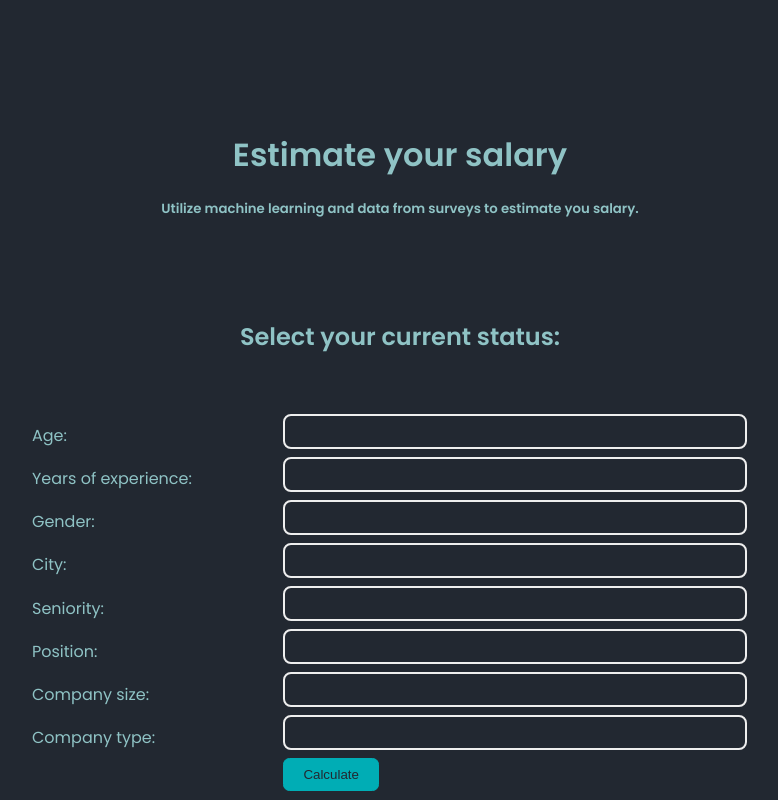
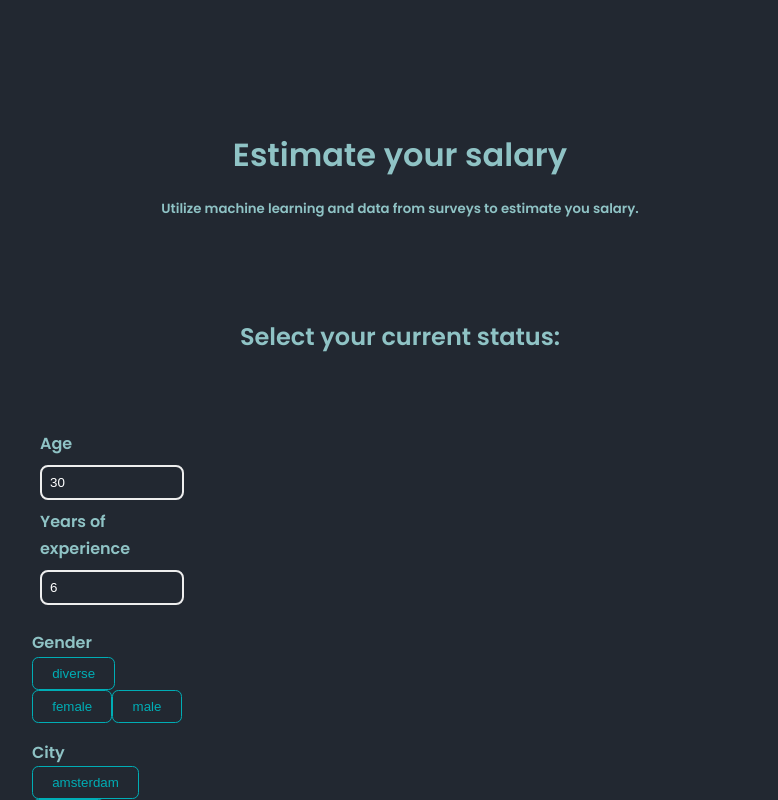
Before and after one commit to Ijusttyped/fair-compensation-frontend, a React (Create React App) app: page / in a window 1280 px wide. Shown: the top 800 px of the page, without its empty margins (240-1018 px from the left). Built offline with nearby package versions, Linux system fonts and the light colour scheme.

Commit message:
Updated feature selection based on labels dictionary

```diff
--- a/src/App.jsx
+++ b/src/App.jsx
@@ -9,8 +9,8 @@ const App = () => {
         <>
             <Header/>
             <Features/>
-            <Calculation/>
-            <Footer/>
+            {/*<Calculation/>*/}
+            {/*<Footer/>*/}
         </>
     )
 }
--- a/src/components/features/Features.jsx
+++ b/src/components/features/Features.jsx
@@ -1,78 +1,90 @@
 import React from 'react'
 import "./features.css"
 import {useRef, useState} from "react";
-import { getSalary } from "../../services/SalaryService";
-// import labels from "../../assets/labels.json";
-
-
+import {getSalary} from "../../services/SalaryService";
+import labels from "../../assets/labels.json";
 
 
 const Features = () => {
+    const light = "var(--color-primary-variant)"
+    const dark = "transparent"
+    const ageDefault = 30
+    const experienceDefault = 6
+    const [requestData, setRequestData] = useState({
+        Age: ageDefault,
+        Years_of_Experience: experienceDefault,
+    })
+
+    function updateRequestData(key, value) {
+        setRequestData(prevState => {
+            // console.log("Changing request data key", key, "with value", value)
+            return {...prevState, [key]: value};
+        })
+    }
+
     const form = useRef();
-    const [ calculation, setCalculation] = useState(0)
+    const [calculation, setCalculation] = useState(0)
     const updateCalculation = (text) => setCalculation(text)
     const currentTime = new Date().getFullYear() + "-01-01 00:00:00"
     const sendRequest = (e) => {
-        e.preventDefault();
-
+        console.log("Sending request...")
         const salary = getSalary([
             {
                 "Timestamp": currentTime,
-                "Gender": e.target["gender"].value,
-                "City": e.target["city"].value,
-                "Seniority": e.target["seniority"].value,
-                "Position": e.target["position"].value,
-                "Age": e.target["age"].value,
-                "Years_of_Experience": e.target["years_of_experience"].value,
-                "Company_Size": e.target["company_size"].value,
-                "Company_Type": e.target["company_type"].value
+                ...requestData
             }]
         );
         salary.then((result) => {
             updateCalculation(result[0]["Salary_Yearly"])
         })
-
-        // e.target.reset()
     }
     return (
         <section id={"features"}>
             <h2>Select your current status:</h2>
-            {/*{*/}
-            {/*    Object.entries(labels).map(([key, value], index) => {*/}
-            {/*        return (*/}
-            {/*            <div>*/}
-            {/*                {key}: <input type={"text"} name={key}/>*/}
-            {/*            </div>*/}
-            {/*        )*/}
-            {/*    })*/}
-
-            {/*}*/}
             <div className={"container feature__container"}>
                 <div className={"feature__names"}>
-                    <text>Age:</text>
-                    <text>Years of experience:</text>
-                    <text>Gender:</text>
-                    <text>City:</text>
-                    <text>Seniority:</text>
-                    <text>Position:</text>
-                    <text>Company size:</text>
-                    <text>Company type:</text>
+                    <div className={"feature__names_forms"}>
+                        <form ref={form}>
+                            <h4>Age</h4>
+                            <input type={"number"} name={"Age"} required={true} min={18} defaultValue={ageDefault}
+                                   onChange={(e) => updateRequestData("Age", e.target.value)}/>
+                            <h4>Years of experience</h4>
+                            <input type={"number"} name={"Years_of_Experience"} required={true}
+                                   defaultValue={experienceDefault}
+                                   onChange={(e) => updateRequestData("Years_of_Experience", e.target.value)}/>
+                        </form>
+                    </div>
+                    {
+                        Object.entries(labels).map(([feature, featureValues], index) => {
+                            return (
+                                <div className={"feature__names_selectable"}>
+                                    <h4>{feature.replace("_", " ")}</h4>
+                                    <div className={"feature__names_buttons"}>
+                                        {
+                                            Object.entries(featureValues).map(([index]) => {
+                                                return (
+                                                    <button
+                                                        onClick={() => updateRequestData(feature, featureValues[index])}
+                                                        className={"btn"}
+                                                        style={{backgroundColor: (requestData[feature] === featureValues[index]) ? light : dark}}>
+                                                        {featureValues[index]}
+                                                    </button>
+                                                )
+                                            })
+                                        }
+                                    </div>
+                                </div>
+                            )
+                        })
+                    }
                 </div>
-                <form ref={form} onSubmit={sendRequest}>
-                    <input type={"number"} name={"age"} required={true} min={"18"}/>
-                    <input type={"number"} name={"years_of_experience"} required={true}/>
-                    <input type={"text"} name={"gender"} required={true}/>
-                    <input type={"text"} name={"city"} required={true}/>
-                    <input type={"text"} name={"seniority"} required={true}/>
-                    <input type={"text"} name={"position"} required={true}/>
-                    <input type={"text"} name={"company_size"} required={true}/>
-                    <input type={"text"} name={"company_type"} required={true}/>
-                    <button type={"submit"} className={"btn btn-primary"}>Calculate</button>
-                </form>
             </div>
             <div className={"calculation__container"}>
-
-                <text>Your estimated annual salary: {Math.round(calculation)} €</text>
+                <button type={"submit"} onClick={sendRequest} className={"btn btn-primary"}>Calculate</button>
+                <div className={"calculation__result"}>
+                    <h4>Your estimated annual salary:</h4>
+                    <h2>{Math.round(calculation)} €</h2>
+                </div>
 
             </div>
         </section>
```
Also changed, not shown: 1 other file (tests, documents, lock files or other folders).
